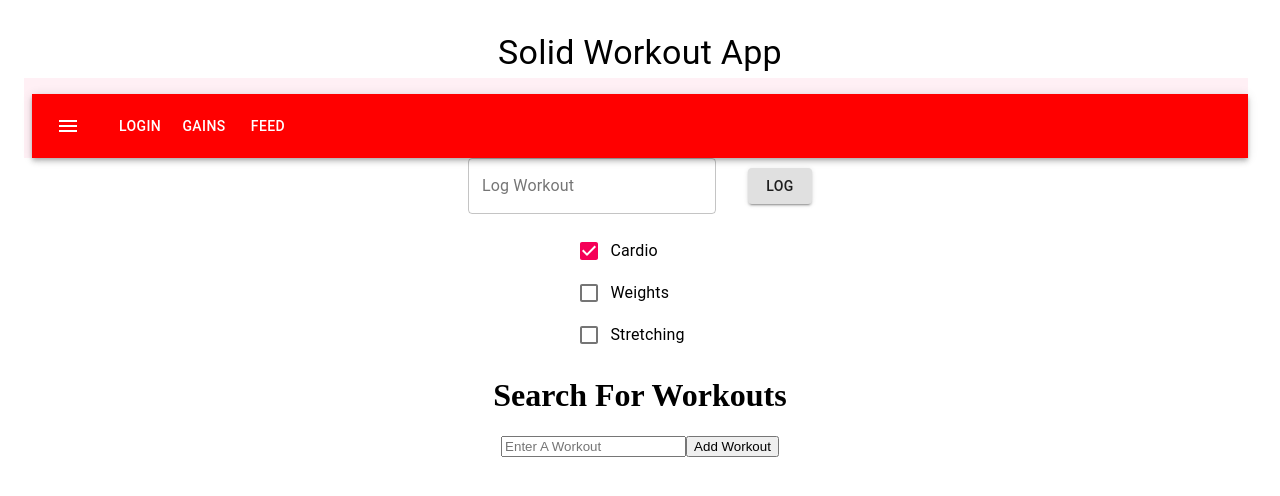
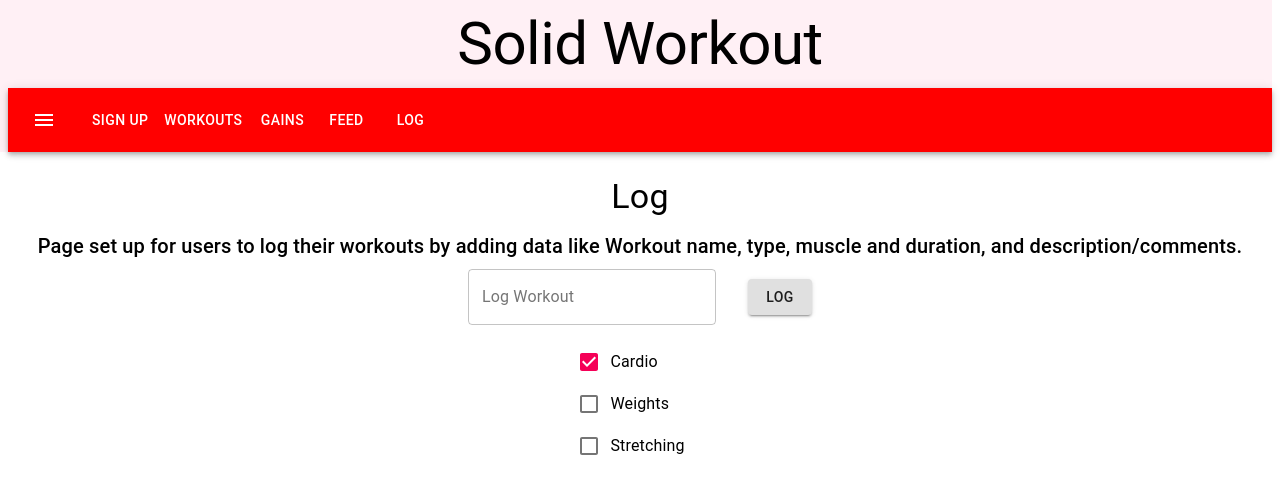
Before and after one commit to escotoj/solid-workout-app, a React (Create React App) app in the folder client/: page /log in a window 1280 px wide. Shown: the top 496 px of the page. Built offline with nearby package versions, Linux system fonts and the light colour scheme.

Commit message:
navbar links work for the two pages and each page is being styled

```diff
--- a/client/package.json
+++ b/client/package.json
@@ -14,6 +14,7 @@
     "@testing-library/user-event": "^13.5.0",
     "react": "^18.2.0",
     "react-dom": "^18.2.0",
+    "react-router-dom": "^6.14.1",
     "react-scripts": "5.0.1",
     "web-vitals": "^2.1.4"
   },
--- a/client/src/App.js
+++ b/client/src/App.js
@@ -9,98 +9,31 @@ import { Box,
   FormControlLabel,
   Checkbox,
 } from "@material-ui/core";
+
+import { BrowserRouter as Router, Route, Routes } from "react-router-dom";
 import Header from "./components/Header";
 import Workouts from "./pages/Workouts";
-
-const useStyles = makeStyles((theme) => ({
-  root: {
-    textAlign: "center",
-    padding: theme.spacing(3),
-  },
-  form: {
-    display: "flex",
-    alignItems: "center",
-    justifyContent: "center",
-    marginBottom: theme.spacing(2),
-  },
-  input: {
-    marginRight: theme.spacing(2),
-  },
-  submitButton: {
-    marginLeft: theme.spacing(2),
-  },
-  submittedValue: {
-    marginTop: theme.spacing(2),
-  },
-}));
-
-const App = () => {
-  const classes = useStyles();
-  const [inputValue, setInputValue] = useState("");
-  const [submittedValue, setSubmittedValue] = useState("");
+import Log from "./pages/Log";
 
 
-  const handleSubmit = (e) => {
-    e.preventDefault();
-    setSubmittedValue(inputValue);
-    setInputValue("");
-  };
 
-  const handleInputChange = (e) => {
-    setInputValue(e.target.value);
-  };
+function App() {
 
   return (
-    <div className={classes.root}>
-      <Typography variant="h4" component="h1" gutterBottom>
-        Solid Workout App
-      </Typography>
-      <Header />
-
-      <form className={classes.form} onSubmit={handleSubmit}>
-        <TextField
-          className={classes.input}
-          variant="outlined"
-          label="Log Workout"
-          value={inputValue}
-          onChange={handleInputChange}
-        />
-
-        <Button
-          className={classes.submitButton}
-          variant="contained"
-          color="success"
-          type="submit"
-          sx={{ backgroundColor: "black" }}
-        >
-          Log
-        </Button>
-
-
-      </form>
-      <Box sx={{ display: 'flex', justifyContent: 'center' }}>
-        <FormGroup>
-          <FormControlLabel
-            control={<Checkbox defaultChecked />}
-            label="Cardio"
-          />
-          <FormControlLabel control={<Checkbox />} label="Weights" />
-          <FormControlLabel control={<Checkbox />} label="Stretching" />
-        </FormGroup>
-      </Box>
-      {submittedValue && (
-        <Paper className={classes.submittedValue}>
-          <Typography variant="h6" component="h2" gutterBottom>
-            Workout:
-          </Typography>
-          <Typography variant="body1">{submittedValue}</Typography>
-        </Paper>
-      )}
-
-      <Workouts />
-    </div>
+    <Box>
+      <Router>
+            <Header/>
+      <Routes>
+          {/* <Route path="/" exact component={HomePage} /> */}
+          <Route path="/workouts" element={<Workouts />} />
+          <Route path="/log" element={<Log />} />
+          {/* Add more routes for other pages */}
+        </Routes>
+    </ Router>
+    </Box>
   );
 };
+
 
 export default App;
 
--- a/client/src/components/Header.js
+++ b/client/src/components/Header.js
@@ -7,7 +7,7 @@ const Header = () => {
 
     <Grid bgcolor="lavenderblush" spacing={1} textAlign="center" container={true} >
       <Grid item xs={12}>
-      <Typography variant="h2" component="h2" style={{ fontWeight: '400' }}>
+      <Typography variant="h2" component="h2" style={{ fontWeight: '400' }}>Solid Workout
         </Typography>
       </Grid>
       <Grid item xs={12}>
--- a/client/src/components/NavBar.js
+++ b/client/src/components/NavBar.js
@@ -6,7 +6,7 @@ import Typography from '@mui/material/Typography';
 import Button from '@mui/material/Button';
 import IconButton from '@mui/material/IconButton';
 import MenuIcon from '@mui/icons-material/Menu';
-
+import { Link } from 'react-router-dom'
 
 export default function ButtonAppBar() {
   return (
@@ -22,9 +22,12 @@ export default function ButtonAppBar() {
           >
             <MenuIcon />
           </IconButton>
-          <Button color="inherit">Login</Button>
+          {/* <Button color="inherit" component={Link} to="/login">Login</Button> */}
+          <Button color="inherit">Sign Up</Button>
+          <Button color="inherit" component={Link} to="/workouts">workouts</Button>
           <Button color="inherit">Gains</Button>
           <Button color="inherit">Feed</Button>
+          <Button color="inherit" component={Link} to="/log">Log</Button>
         </Toolbar>
       </AppBar>
     </Box>
--- /dev/null
+++ b/client/src/pages/Log.js
@@ -0,0 +1,106 @@
+import React, { useState, useEffect } from "react";
+import { makeStyles } from "@material-ui/core/styles";
+import { Box,
+  Typography,
+  TextField,
+  Button,
+  Paper,
+  FormGroup,
+  FormControlLabel,
+  Checkbox,
+} from "@material-ui/core";
+
+import { BrowserRouter as Router, Route, Routes } from "react-router-dom";
+// import Header from "./components/Header";
+// import Workouts from "./pages/Workouts";
+
+const useStyles = makeStyles((theme) => ({
+  root: {
+    textAlign: "center",
+    padding: theme.spacing(3),
+  },
+  form: {
+    display: "flex",
+    alignItems: "center",
+    justifyContent: "center",
+    marginBottom: theme.spacing(2),
+  },
+  input: {
+    marginRight: theme.spacing(2),
+  },
+  submitButton: {
+    marginLeft: theme.spacing(2),
+  },
+  submittedValue: {
+    marginTop: theme.spacing(2),
+  },
+}));
+
+const Log = () => {
+  const classes = useStyles();
+  const [inputValue, setInputValue] = useState("");
+  const [submittedValue, setSubmittedValue] = useState("");
+
+
+  const handleSubmit = (e) => {
+    e.preventDefault();
+    setSubmittedValue(inputValue);
+    setInputValue("");
+  };
+
+  const handleInputChange = (e) => {
+    setInputValue(e.target.value);
+  };
+
+  return (
+    <div className={classes.root}>
+      <Typography variant="h4" component="h1" gutterBottom>
+        Log
+      </Typography>
+      <Typography variant="h6" component="h1" gutterBottom>
+        Page set up for users to log their workouts by adding data like Workout name, type, muscle and duration, and description/comments.
+      </Typography>
+      <form className={classes.form} onSubmit={handleSubmit}>
+        <TextField
+          className={classes.input}
+          variant="outlined"
+          label="Log Workout"
+          value={inputValue}
+          onChange={handleInputChange}
+        />
+
+        <Button
+          className={classes.submitButton}
+          variant="contained"
+          color="success"
+          type="submit"
+          sx={{ backgroundColor: "black" }}
+        >
+          Log
+        </Button>
+
+
+      </form>
+      <Box sx={{ display: 'flex', justifyContent: 'center' }}>
+        <FormGroup>
+          <FormControlLabel
+            control={<Checkbox defaultChecked />}
+            label="Cardio"
+          />
+          <FormControlLabel control={<Checkbox />} label="Weights" />
+          <FormControlLabel control={<Checkbox />} label="Stretching" />
+        </FormGroup>
+      </Box>
+      {submittedValue && (
+        <Paper className={classes.submittedValue}>
+          <Typography variant="h6" component="h2" gutterBottom>
+            Workout:
+          </Typography>
+          <Typography variant="body1">{submittedValue}</Typography>
+        </Paper>
+      )}
+      </div>
+  );
+};
+
+export default Log;
--- a/client/src/pages/Workouts.js
+++ b/client/src/pages/Workouts.js
@@ -1,4 +1,13 @@
 import React, { useState, useEffect } from "react";
+import { Box,
+  Typography,
+  TextField,
+  Button,
+  Paper,
+  FormGroup,
+  FormControlLabel,
+  Checkbox,
+} from "@material-ui/core";
 
 const Workout = () => {
   const [workouts, setWorkouts] = useState([]);
@@ -45,7 +54,12 @@ const Workout = () => {
 
   return (
     <div className="todoCon">
-      <h1>Search For Workouts</h1>
+      <Typography variant="h4" component="h1" gutterBottom>
+        Search
+      </Typography>
+      <Typography variant="h6" component="h1" gutterBottom>
+        This page is dedicated to API calls that render workouts based in specific muscles that one wishes to target (forearm, chest, calves, ect. )
+      </Typography>
       {!dataLoaded && ( // Only render input and button when data is not loaded
         <>
           <input
```
Also changed, not shown: 2 other files (tests, documents, lock files or other folders).
